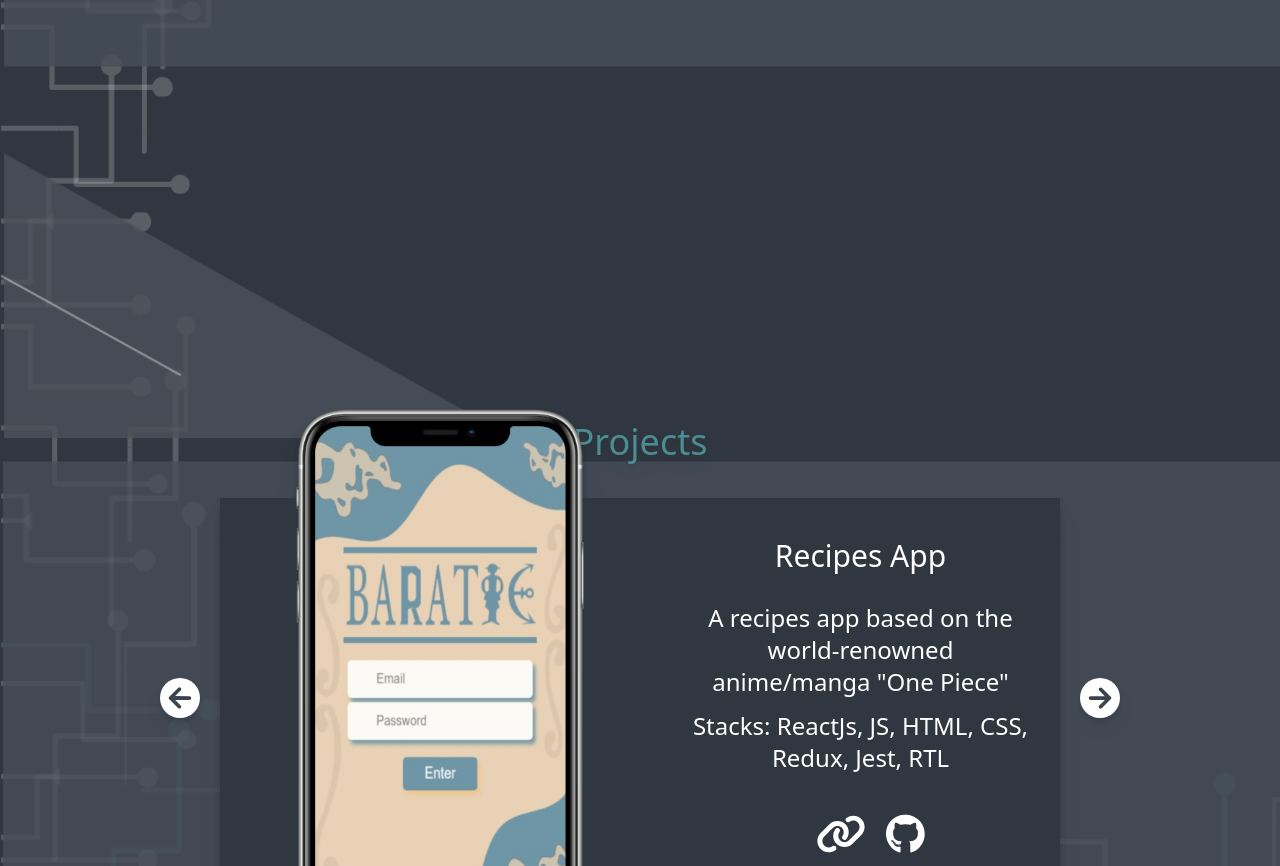
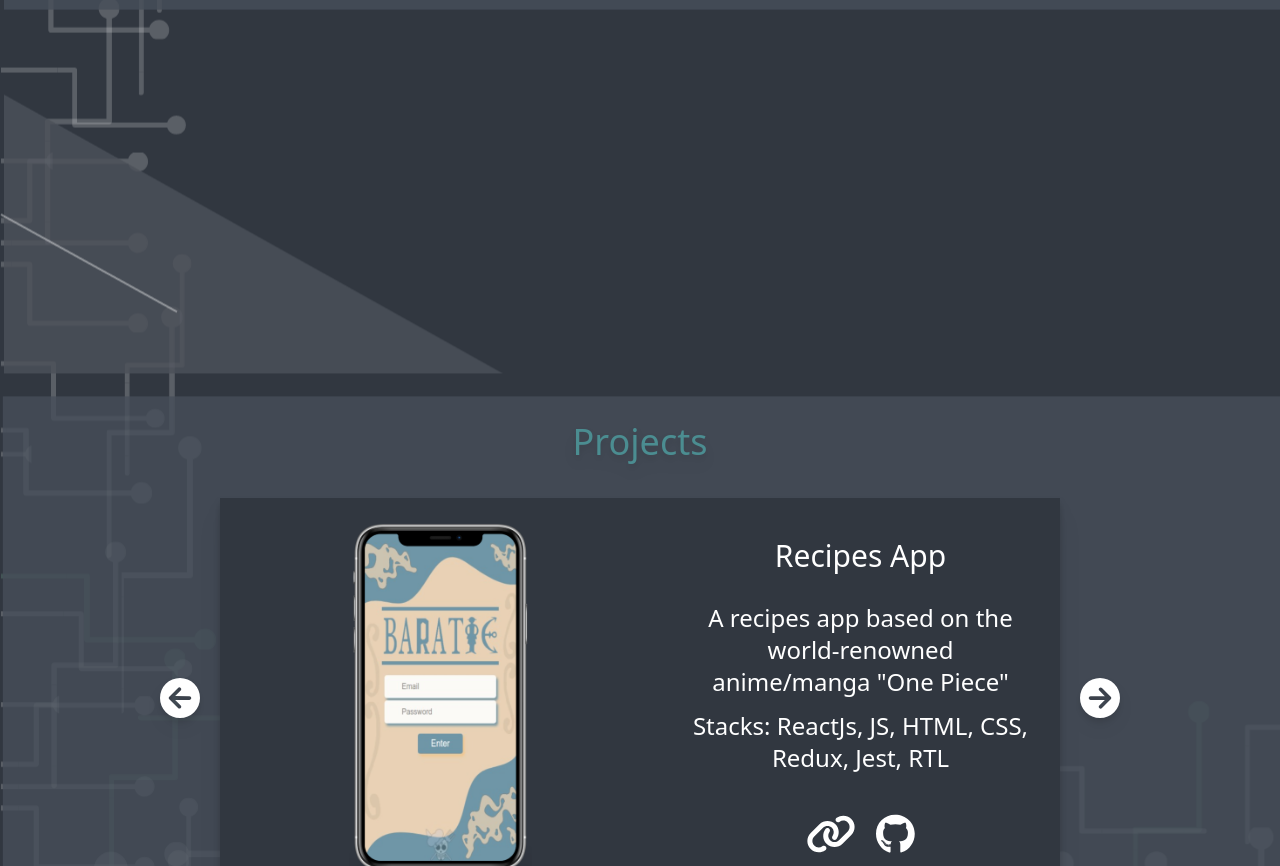
Before and after one commit to brunonegri/Portfolio-v2.0, a React (Create React App) app: page / in a window 1280 px wide. Shown: the part 2654-3520 px from the top of the page. Built offline with nearby package versions, Linux system fonts and the light colour scheme.

Commit message:
fix: size img project

```diff
--- a/src/components/Projects.jsx
+++ b/src/components/Projects.jsx
@@ -17,7 +17,7 @@ function Projects () {
 	}
 
 	return (
-		<section className="sm:min-h-[850px] mb-20 mt-[90px] items-center">
+		<section className="sm:min-h-[850px] mb-20 sm:mb-0 mt-[90px] items-center">
 			<span className="anchorAbout" id='PROJECTS'></span>
 			<h1 className='text-4xl text-center mt-[190px] mb-5 sm:mb-9 text-[#4b8d91]'>Projects</h1>
 			<div className='flex items-center'>
@@ -26,7 +26,7 @@ function Projects () {
         i === current &&
 					<div key={i} className='flex flex-col sm:flex-row h-auto sm:h-[400px] w-full justify-around bg-[#313740] drop-shadow-xl items-center '>
 						<div className="flex sm:my-7 mt-10 sm:w-[45%] items-center justify-center ">
-							<img className='w-[80%]' src={e.thumb} alt="projectthumb" />
+							<img className='h-[200px] sm:h-[350px]' src={e.thumb} alt="projectthumb" />
 						</div>
 						<div className=' sm:w-[40%] text-3xl flex flex-col justify-center text-center mb-7'>
 							<p className='text-2xl sm:text-3xl text-center my-7 text-white'>{e.name}</p>
@@ -34,7 +34,7 @@ function Projects () {
 							<p className='mb-3 text-white text-xl sm:text-2xl'>{e.Stacks}</p>
 							<div className='mt-2 sm:mt-7'>
 								<a href={e.site} target='_blank' rel="noreferrer">
-									<FontAwesomeIcon href={e.site} target='_blank' className='h-10 sm:ml-5 text-white hover:text-[#437c80] transition-[0.5s]' icon={faLink}/>
+									<FontAwesomeIcon href={e.site} target='_blank' className='h-10 text-white hover:text-[#437c80] transition-[0.5s]' icon={faLink}/>
 								</a>
 								<a href={e.github} target='_blank' rel="noreferrer">
 									<FontAwesomeIcon href={e.github} target='_blank' className='h-10 ml-5 text-white hover:text-[#437c80] transition-[0.5s]' icon={faGithub}/>
```
